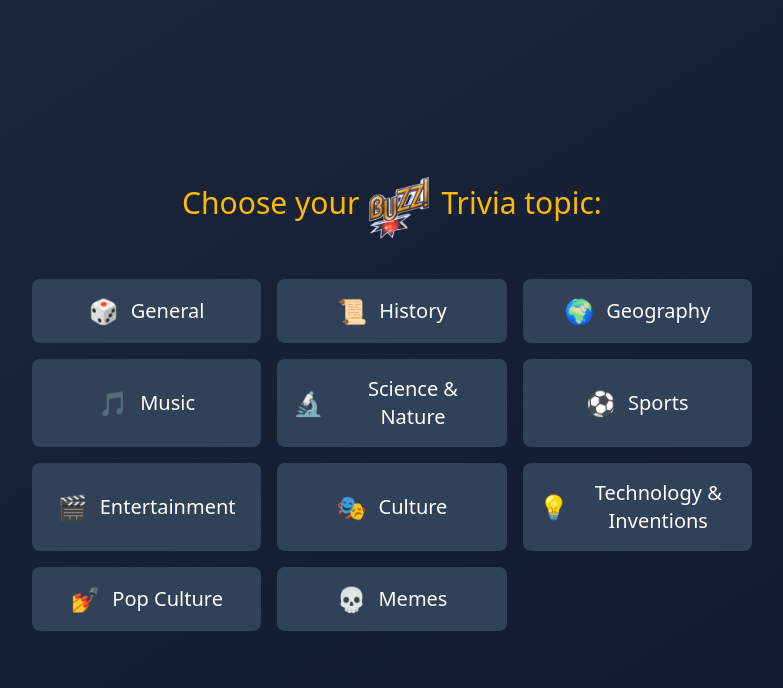
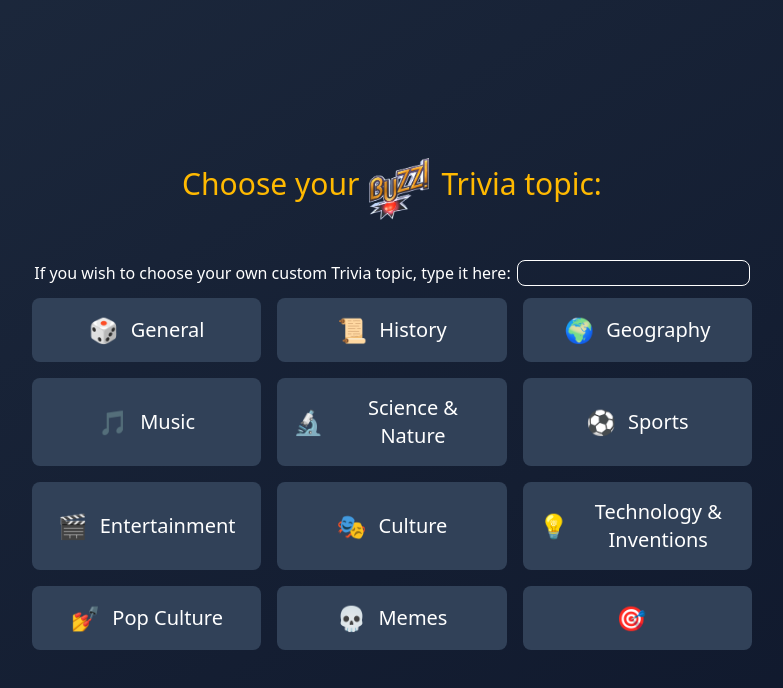
Before and after one commit to Joaosilva27/trivia-game-buzz, a React (Vite) app: page / in a window 1280 px wide. Both pictures are taken after a click on the button "PLAY NOW". Shown: the top 688 px of the page, without its empty margins (248-1031 px from the left). Built offline with nearby package versions, Linux system fonts and the light colour scheme.

Commit message:
custom trivia input and logic
- App.tsx changes:

  * new customTrivia state

  * new handleCustomTriviaChange function

  * passing proper props to ChoosingTrivia component

- ChoosingTrivia.tsx changes:

  * added new props interface

  * new selectedCustom state

  * added input

```diff
--- a/src/App.tsx
+++ b/src/App.tsx
@@ -31,6 +31,7 @@ function App() {
   const [numberOfCorrectAnswers, setNumberOfCorrectAnswers] = useState(0);
   const [numberOfIncorrectAnswers, setNumberOfIncorrectAnswers] = useState(0);
   const [chatHistory, setChatHistory] = useState<Array<{ role: string | undefined; parts: Array<{ text: string | undefined }> }>>([]);
+  const [customTrivia, setCustomTrivia] = useState<string>("");
 
   const difficulties: Difficulty[] = [
     { name: "Easy", color: "bg-green-600", hoverColor: "hover:bg-green-500" },
@@ -107,6 +108,10 @@ function App() {
     setSelectedDifficulty(difficulty);
     setIsCategorySelected(true);
     console.log("Selected category:", category, "Difficulty:", difficulty);
+  };
+
+  const handleCustomTriviaChange = (value: string) => {
+    setCustomTrivia(value);
   };
 
   useEffect(() => {
@@ -383,7 +388,13 @@ function App() {
               {!triviaLoading && userScore < 10 && renderScoreMeter()}
             </div>
           ) : (
-            <ChoosingTrivia categories={[]} difficulties={difficulties} onSelectCategory={handleCategorySelect} />
+            <ChoosingTrivia
+              categories={[]}
+              difficulties={difficulties}
+              onSelectCategory={handleCategorySelect}
+              customTrivia={customTrivia}
+              onCustomTriviaChange={handleCustomTriviaChange}
+            />
           )}
         </div>
       ) : (
--- a/src/components/ChoosingTrivia.tsx
+++ b/src/components/ChoosingTrivia.tsx
@@ -1,4 +1,4 @@
-import React, { useState } from "react";
+import React, { useEffect, useState } from "react";
 import BuzzLogo from "../images/BuzzLogo.png";
 
 interface ChoosingTriviaProps {
@@ -9,11 +9,14 @@ interface ChoosingTriviaProps {
     hoverColor: string;
   }>;
   onSelectCategory: (category: string, difficulty: string) => void;
+  customTrivia: string;
+  onCustomTriviaChange: (value: string) => void;
 }
 
-const ChoosingTrivia: React.FC<ChoosingTriviaProps> = ({ categories, difficulties, onSelectCategory }) => {
+const ChoosingTrivia: React.FC<ChoosingTriviaProps> = ({ categories, difficulties, onSelectCategory, customTrivia, onCustomTriviaChange }) => {
   const [selectedCategory, setSelectedCategory] = useState<string | null>(null);
   const [selectedDifficulty, setSelectedDifficulty] = useState<string | null>(null);
+  const [selectedCustom, setSelectedCustom] = useState<string>("");
 
   const allCategories = [
     "General",
@@ -27,6 +30,7 @@ const ChoosingTrivia: React.FC<ChoosingTriviaProps> = ({ categories, difficultie
     "Technology & Inventions",
     "Pop Culture",
     "Memes",
+    customTrivia,
   ];
 
   const displayCategories = categories?.length > 0 ? categories : allCategories;
@@ -43,6 +47,7 @@ const ChoosingTrivia: React.FC<ChoosingTriviaProps> = ({ categories, difficultie
     "Technology & Inventions": "💡",
     "Pop Culture": "💅",
     Memes: "💀",
+    Custom: "🔮",
   };
 
   const handleCategorySelect = (category: string) => {
@@ -64,6 +69,15 @@ const ChoosingTrivia: React.FC<ChoosingTriviaProps> = ({ categories, difficultie
           <span className='block mt-2 text-3xl font-medium text-amber-400'>Choose your</span>
           <img src={BuzzLogo} className='w-15 ml-2.5 mr-3' />
           <span className='block mt-2 text-3xl font-medium text-amber-400'>Trivia topic:</span>
+        </div>
+
+        <div className='mb-3'>
+          <span className='text-white'>If you wish to choose your own custom Trivia topic, type it here:</span>
+          <input
+            value={customTrivia}
+            onChange={e => onCustomTriviaChange(e.target.value)}
+            className='border-white border-1 text-white rounded-lg ml-1.5 border-solid'
+          />
         </div>
 
         <div className='grid grid-cols-1 gap-4 md:grid-cols-2 lg:grid-cols-3'>
```
